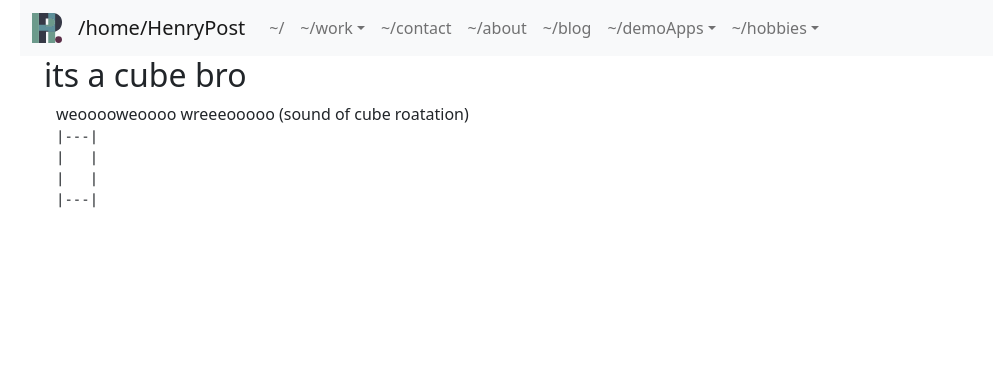
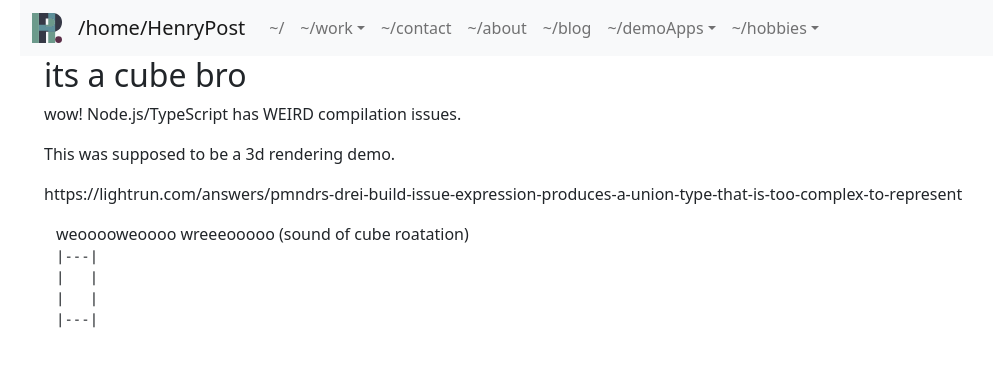
Before and after one commit to meltingscales/henrypost.net, a React (Create React App) app: page /demoApps/cube in a window 1280 px wide. Shown: the top 366 px of the page, without its empty margins (62-1055 px from the left). Built offline with nearby package versions, Linux system fonts and the light colour scheme.

Commit message:
add griping about typescript hell

```diff
--- a/src/pages/demoApps/Cube.tsx
+++ b/src/pages/demoApps/Cube.tsx
@@ -36,6 +36,14 @@ export const Cube = (props: any) => {
     return <Container>
         <h2>its a cube bro</h2>
 
+
+        <p>wow! Node.js/TypeScript has WEIRD compilation issues.
+</p>
+        <p>
+            This was supposed to be a 3d rendering demo.</p>
+            <p>
+            https://lightrun.com/answers/pmndrs-drei-build-issue-expression-produces-a-union-type-that-is-too-complex-to-represent</p>
+
         <Container>
             {/*<Canvas>*/}
             {/*    <ambientLight/>*/}
```
